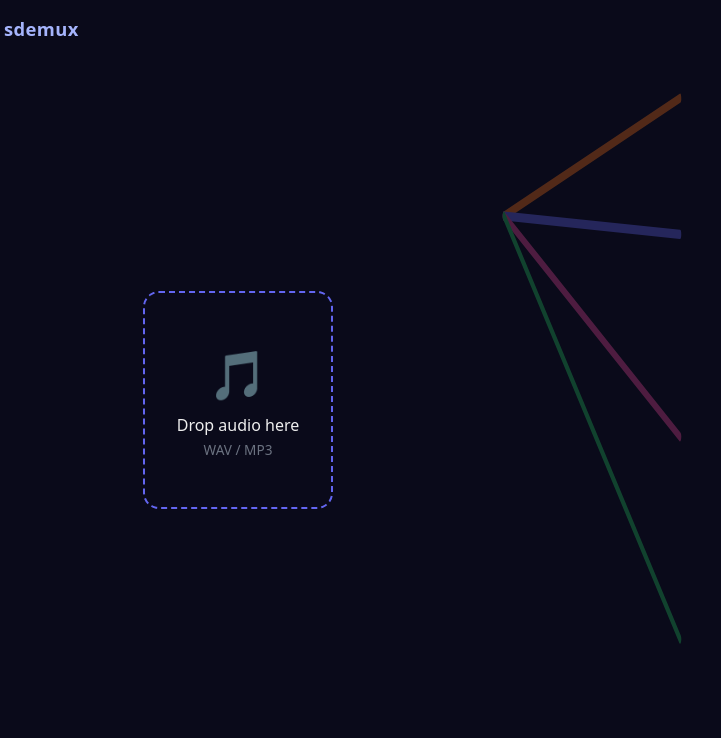
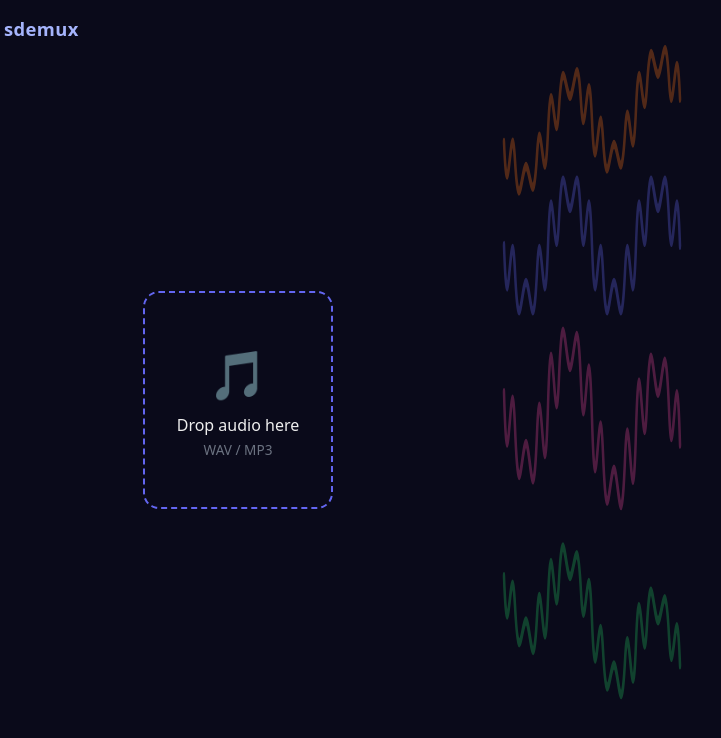
Before and after one commit to joverval/sdemux, a website built with Vite: page index.html in a window 1280 px wide. Shown: the full height of the page, 48-769 px from the left. Built offline with nearby package versions, Linux system fonts and the light colour scheme; what onnxruntime-web would draw is missing.

Commit message:
fix: use same-origin model paths (no CORS on GitHub Releases)

```diff
--- a/index.html
+++ b/index.html
@@ -28,10 +28,10 @@
     </div>
 
     <svg id="fan-lines" viewBox="0 0 200 200" preserveAspectRatio="none">
-      <line x1="12" y1="50" x2="188" y2="18" stroke="#f97316" stroke-width="2.5" stroke-linecap="round"/>
-      <line x1="12" y1="50" x2="188" y2="55" stroke="#6366f1" stroke-width="2.5" stroke-linecap="round"/>
-      <line x1="12" y1="50" x2="188" y2="110" stroke="#ec4899" stroke-width="2.5" stroke-linecap="round"/>
-      <line x1="12" y1="50" x2="188" y2="165" stroke="#22c55e" stroke-width="2.5" stroke-linecap="round"/>
+      <path d="M 12,30.0 C 16.0,55.2 19.0,17.1 23.0,34.9 C 27.0,52.7 30.0,36.5 34.0,36.5 C 38.0,36.5 41.0,51.2 45.0,33.4 C 49.0,15.6 52.0,52.2 56.0,27.0 C 60.0,1.8 63.0,38.4 67.0,20.6 C 71.0,2.8 74.0,17.5 78.0,17.5 C 82.0,17.5 85.0,1.3 89.0,19.1 C 93.0,36.9 96.0,-1.2 100.0,24.0 C 104.0,49.2 107.0,11.1 111.0,28.9 C 115.0,46.7 118.0,30.5 122.0,30.5 C 126.0,30.5 129.0,45.2 133.0,27.4 C 137.0,9.6 140.0,46.2 144.0,21.0 C 148.0,-4.2 151.0,32.4 155.0,14.6 C 159.0,-3.2 162.0,11.5 166.0,11.5 C 170.0,11.5 173.0,-4.7 177.0,13.1 C 181.0,30.9 184.0,-7.2 188.0,18.0" fill="none" stroke="#f97316" stroke-width="2.5" stroke-linecap="round"/>
+      <path d="M 12,58.0 C 16.0,89.5 19.0,42.8 23.0,65.1 C 27.0,87.3 30.0,68.0 34.0,68.0 C 38.0,68.0 41.0,87.3 45.0,65.1 C 49.0,42.8 52.0,89.5 56.0,58.0 C 60.0,26.5 63.0,73.2 67.0,50.9 C 71.0,28.7 74.0,48.0 78.0,48.0 C 82.0,48.0 85.0,28.7 89.0,50.9 C 93.0,73.2 96.0,26.5 100.0,58.0 C 104.0,89.5 107.0,42.8 111.0,65.1 C 115.0,87.3 118.0,68.0 122.0,68.0 C 126.0,68.0 129.0,87.3 133.0,65.1 C 137.0,42.8 140.0,89.5 144.0,58.0 C 148.0,26.5 151.0,73.2 155.0,50.9 C 159.0,28.7 162.0,48.0 166.0,48.0 C 170.0,48.0 173.0,28.7 177.0,50.9 C 181.0,73.2 184.0,26.5 188.0,58.0" fill="none" stroke="#6366f1" stroke-width="2.5" stroke-linecap="round"/>
+      <path d="M 12,98.0 C 16.0,135.8 19.0,80.7 23.0,107.4 C 27.0,134.1 30.0,111.8 34.0,111.8 C 38.0,111.8 41.0,135.8 45.0,109.1 C 49.0,82.4 52.0,139.3 56.0,101.5 C 60.0,63.7 63.0,120.6 67.0,93.9 C 71.0,67.2 74.0,91.2 78.0,91.2 C 82.0,91.2 85.0,68.9 89.0,95.6 C 93.0,122.3 96.0,67.2 100.0,105.0 C 104.0,142.8 107.0,87.7 111.0,114.4 C 115.0,141.1 118.0,118.7 122.0,118.8 C 126.0,118.8 129.0,142.8 133.0,116.1 C 137.0,89.4 140.0,146.3 144.0,108.5 C 148.0,70.7 151.0,127.6 155.0,100.9 C 159.0,74.2 162.0,98.3 166.0,98.2 C 170.0,98.2 173.0,75.9 177.0,102.6 C 181.0,129.3 184.0,74.2 188.0,112.0" fill="none" stroke="#ec4899" stroke-width="2.5" stroke-linecap="round"/>
+      <path d="M 12,148.0 C 16.0,176.3 19.0,135.8 23.0,155.9 C 27.0,175.9 30.0,160.0 34.0,160.0 C 38.0,160.0 41.0,178.9 45.0,158.9 C 49.0,138.8 52.0,182.3 56.0,154.0 C 60.0,125.7 63.0,169.2 67.0,149.1 C 71.0,129.1 74.0,148.0 78.0,148.0 C 82.0,148.0 85.0,132.1 89.0,152.1 C 93.0,172.2 96.0,131.7 100.0,160.0 C 104.0,188.3 107.0,147.8 111.0,167.9 C 115.0,187.9 118.0,172.0 122.0,172.0 C 126.0,172.0 129.0,190.9 133.0,170.9 C 137.0,150.8 140.0,194.3 144.0,166.0 C 148.0,137.7 151.0,181.2 155.0,161.1 C 159.0,141.1 162.0,160.0 166.0,160.0 C 170.0,160.0 173.0,144.1 177.0,164.1 C 181.0,184.2 184.0,143.7 188.0,172.0" fill="none" stroke="#22c55e" stroke-width="2.5" stroke-linecap="round"/>
     </svg>
 
     <div id="right-panel">
--- a/src/spleeter-loader.js
+++ b/src/spleeter-loader.js
@@ -23,8 +23,8 @@ const CLIP_FRAMES = 512;             // frames per model chunk
 const EPS = 1e-10;
 
 const MODELS = {
-  vocals: 'https://github.com/joverval/sdemux/releases/download/v1.0.0-model/vocals.fp16.onnx',
-  accompaniment: 'https://github.com/joverval/sdemux/releases/download/v1.0.0-model/accompaniment.fp16.onnx',
+  vocals: '/sdemux/models/vocals.fp16.onnx',
+  accompaniment: '/sdemux/models/accompaniment.fp16.onnx',
 };
 
 // GitHub Pages: no COOP/COEP → single-threaded WASM only
```
